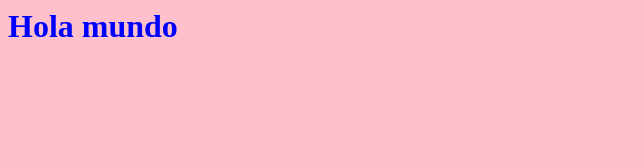
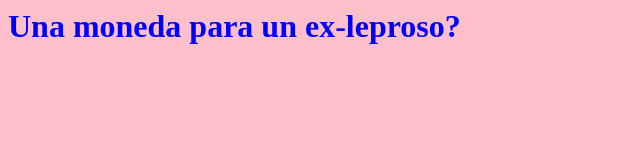
Before and after one commit to JolgorioMediante/repositorio1, a plain HTML site: page index.html in a window 1280 px wide. Shown: the whole page, without its empty margins (0-640 px from the left). Drawn offline with Linux system fonts and the light colour scheme.

Commit message:
Es un milagro de navidad

```diff
--- a/index.html
+++ b/index.html
@@ -3,6 +3,6 @@
 		<link rel="stylesheet" type="text/css" href="style.css">
 	</head>
 	<body>
-		<h1>Hola mundo</h1>
+		<h1>Una moneda para un ex-leproso?</h1>
 	</body>
 </html>
```
